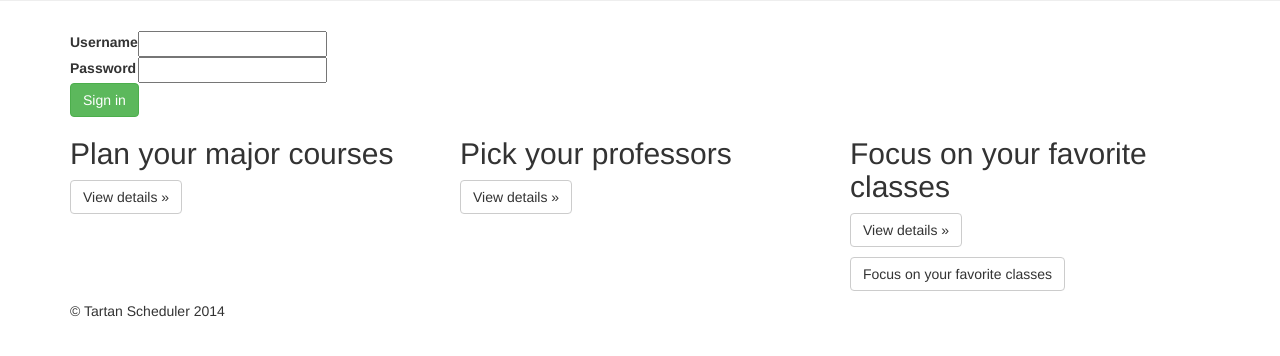
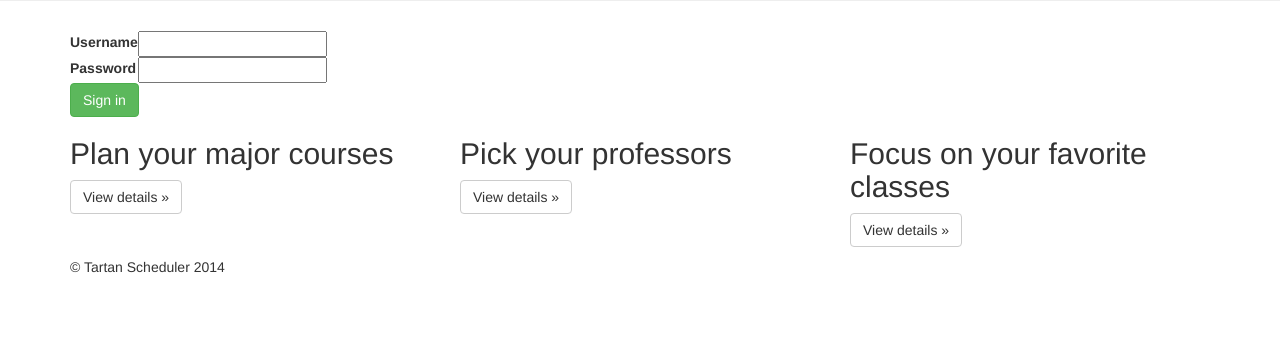
Before and after one commit to anotheranshu/cmu-scheduler, a Django app: template schedule/templates/puzzle/login.html in a window 1280 px wide. Shown: the part 380-736 px from the top of the page. Run offline with Django 3.2, Linux system fonts and the light colour scheme; the template is opened without the code that fills it, so the values that code supplies are empty, except form fields; tables that the repository leaves empty hold one stand-in row (values such as "Sample post"); form fields are guessed from the names that the template uses; parts of the project's set-up code (start-up, migrations or seed data) failed here and were passed over; some libraries are stand-ins or nearby versions.

Commit message:
Removed debugging changes to Javascript buttons

```diff
--- a/schedule/templates/puzzle/login.html
+++ b/schedule/templates/puzzle/login.html
@@ -60,8 +60,6 @@ Tartan Scheduler Login
 	  <h2>Focus on your favorite classes</h2>
 	  <p></p>
 	  <p><a class="btn btn-default" id="thirdbutton" href="#" role="button" rel="tooltip">View details &raquo;</a></p>
-	  <p><button type="button" class="btn btn-default" data-container="body" data-toggle="popover" data-placement="right" data-content="What are your must-take courses?  Is that special topic off-semester class with 42 prereqs only offered one more time before you graduate?  Tell us your highest priority classes, and we\'ll plan your schedule around them.">
-  		Focus on your favorite classes</button></p>
 	</div>
 	</div>
 
@@ -76,15 +74,6 @@ Tartan Scheduler Login
 	    $('#secondbutton').popover({trigger: 'hover', animate: 'true', html: false, content: 'View Faculty Course Evaluations (FCEs) for previous semester\'s courses.  Filter your suggested schedules based on your favorite (or maybe not-so-favorite) profs!'});
 	    $('#secondbutton').tooltip();
 	    $('#thirdbutton').popover({trigger: 'hover', animate: 'true', html: false, content: 'What are your must-take courses?  Is that special topic off-semester class with 42 prereqs only offered one more time before you graduate?  Tell us your highest priority classes, and we\'ll plan your schedule around them.'});
-
-	    $('learnmore').on('click', function (e) {
-	      alert("hi");
-	      window.location.href = "{% url 'about' %}";});
-	    $('firstbutton').tooltip();
-	    $('firstbutton').popover({trigger: 'hover', animate: 'true', html: false, content: 'We\'ll retrieve your completed and required courses from CMU Academic Audit once you login. We only recommend semester schedules that allow you to complete your degree on time!'});
-	    $('secondbutton').popover({trigger: 'hover', animate: 'true', html: false, content: 'View Faculty Course Evaluations (FCEs) for previous semester\'s courses.  Filter your suggested schedules based on your favorite (or maybe not-so-favorite) profs!'});
-	    $('secondbutton').tooltip();
-	    $('thirdbutton').popover({trigger: 'hover', animate: 'true', html: false, content: 'What are your must-take courses?  Is that special topic off-semester class with 42 prereqs only offered one more time before you graduate?  Tell us your highest priority classes, and we\'ll plan your schedule around them.'});
     });
     </script>
 {% endblock %}
```
